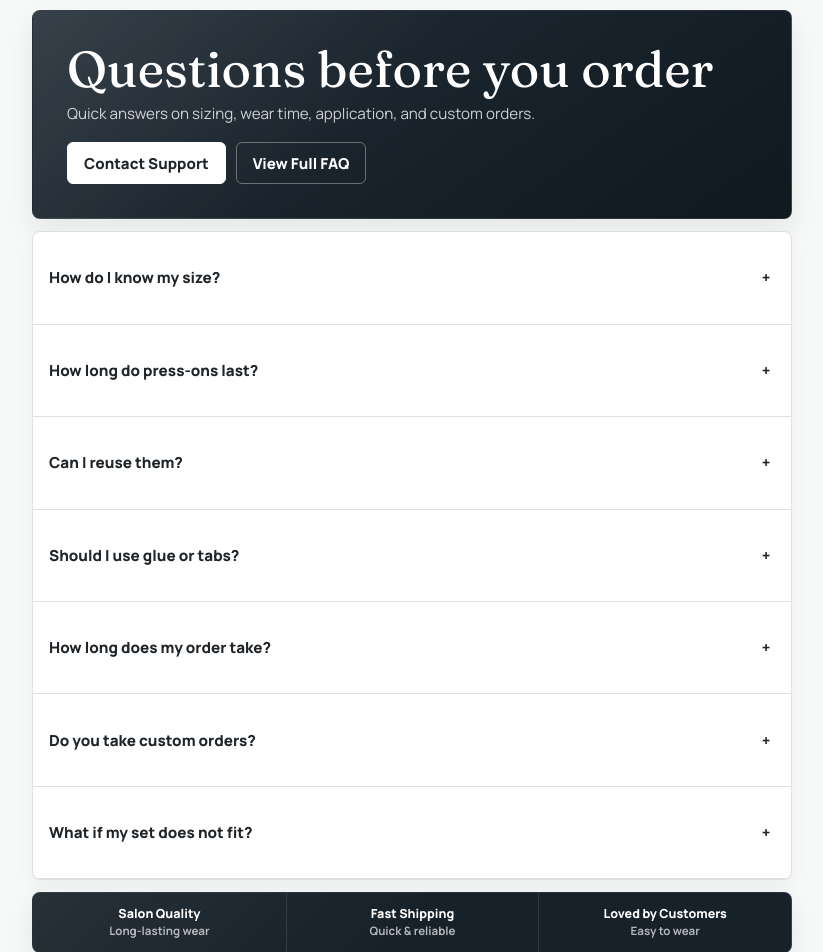
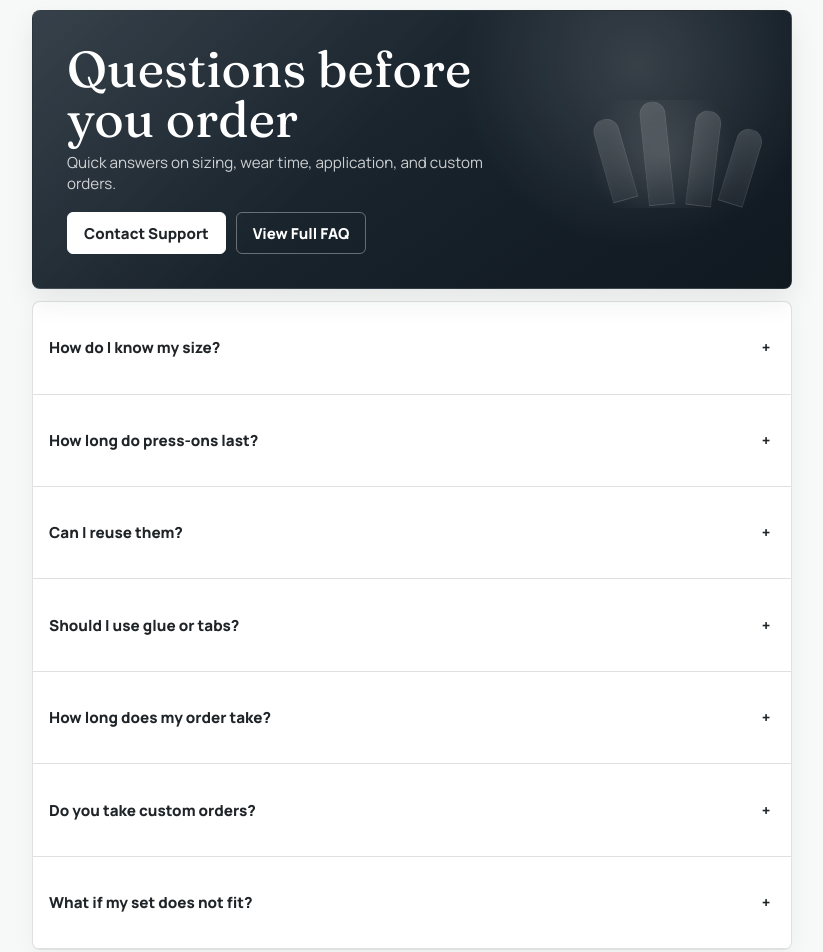
Before and after one commit to cashmoneyrick9/YourPrettySets, a React (Vite) app: page / in a window 1280 px wide. Shown: the part 3960-4912 px from the top of the page, without its empty margins (228-1051 px from the left). Built offline with nearby package versions, Linux system fonts and the light colour scheme.

Commit message:
Enhance FAQ intro with visual accents and trust icons

```diff
--- a/src/components/FaqSection.tsx
+++ b/src/components/FaqSection.tsx
@@ -1,3 +1,4 @@
+import { Heart, ShieldCheck, Truck } from "lucide-react";
 import { Accordion, AccordionContent, AccordionItem, AccordionTrigger } from "./ui/accordion";
 
 const homepageFaqItems = [
@@ -38,14 +39,20 @@ const homepageFaqItems = [
 
 const faqTrustItems = [
   {
+    icon: ShieldCheck,
+    iconName: "shield",
     label: "Salon Quality",
     detail: "Long-lasting wear"
   },
   {
+    icon: Truck,
+    iconName: "truck",
     label: "Fast Shipping",
     detail: "Quick & reliable"
   },
   {
+    icon: Heart,
+    iconName: "heart",
     label: "Loved by Customers",
     detail: "Easy to wear"
   }
@@ -56,6 +63,7 @@ export function FaqSection() {
     <section className="section-block faq-help-section" id="faq" aria-labelledby="faq-heading">
       <div className="faq-help">
         <div className="faq-help__intro" role="region" aria-label="FAQ intro">
+          <div className="faq-help__intro-content">
             <div className="faq-help__intro-copy">
               <h2 className="faq-help__heading" id="faq-heading">
                 Questions before you order
@@ -70,6 +78,13 @@ export function FaqSection() {
               <a className="faq-help__secondary-link" href="#faq">
                 View Full FAQ
               </a>
+            </div>
+          </div>
+          <div className="faq-help__visual" aria-hidden="true">
+            <span className="faq-help__visual-oval faq-help__visual-oval--one" />
+            <span className="faq-help__visual-oval faq-help__visual-oval--two" />
+            <span className="faq-help__visual-oval faq-help__visual-oval--three" />
+            <span className="faq-help__visual-oval faq-help__visual-oval--four" />
           </div>
         </div>
 
@@ -90,12 +105,25 @@ export function FaqSection() {
         </div>
 
         <ul className="faq-trust-strip" aria-label="FAQ trust notes">
-          {faqTrustItems.map((item) => (
+          {faqTrustItems.map((item) => {
+            const Icon = item.icon;
+
+            return (
               <li className="faq-trust-strip__item" key={item.label}>
+                <Icon
+                  aria-hidden="true"
+                  className="faq-trust-strip__icon"
+                  data-faq-trust-icon={item.iconName}
+                  size={17}
+                  strokeWidth={2}
+                />
+                <span className="faq-trust-strip__copy">
                   <span>{item.label}</span>
                   <small>{item.detail}</small>
+                </span>
               </li>
-          ))}
+            );
+          })}
         </ul>
       </div>
     </section>
--- a/src/styles.css
+++ b/src/styles.css
@@ -1734,6 +1734,7 @@ h1 {
 
 .faq-help__intro {
   background:
+    radial-gradient(circle at 80% 20%, rgba(255, 255, 255, 0.14), transparent 28%),
     linear-gradient(135deg, rgba(255, 255, 255, 0.08), transparent 44%),
     linear-gradient(145deg, #26313b 0%, #17212a 58%, #101820 100%);
   border: 1px solid rgba(255, 255, 255, 0.08);
@@ -1743,6 +1744,16 @@ h1 {
   display: grid;
   gap: 18px;
   padding: clamp(22px, 6vw, 34px);
+  position: relative;
+  overflow: hidden;
+}
+
+.faq-help__intro-content {
+  display: grid;
+  gap: 18px;
+  min-width: 0;
+  position: relative;
+  z-index: 1;
 }
 
 .faq-help__intro-copy {
@@ -1802,6 +1813,64 @@ h1 {
   background: transparent;
   border: 1px solid rgba(255, 255, 255, 0.34);
   color: var(--site-accent-text);
+}
+
+.faq-help__visual {
+  display: none;
+  min-height: 116px;
+  position: relative;
+  z-index: 0;
+}
+
+.faq-help__visual::before {
+  background: radial-gradient(circle, rgba(255, 255, 255, 0.13), transparent 68%);
+  border-radius: 999px;
+  content: "";
+  inset: 8px 0 0 auto;
+  position: absolute;
+  width: min(100%, 190px);
+}
+
+.faq-help__visual-oval {
+  background:
+    linear-gradient(150deg, rgba(255, 255, 255, 0.19), rgba(255, 255, 255, 0.04)),
+    rgba(255, 255, 255, 0.04);
+  border: 1px solid rgba(255, 255, 255, 0.12);
+  border-radius: 999px 999px 34px 34px;
+  box-shadow: inset 0 8px 14px rgba(255, 255, 255, 0.04);
+  display: block;
+  opacity: 0.62;
+  position: absolute;
+  transform-origin: center bottom;
+  width: 26px;
+}
+
+.faq-help__visual-oval--one {
+  height: 84px;
+  right: 118px;
+  top: 24px;
+  transform: rotate(-16deg);
+}
+
+.faq-help__visual-oval--two {
+  height: 104px;
+  right: 82px;
+  top: 9px;
+  transform: rotate(-6deg);
+}
+
+.faq-help__visual-oval--three {
+  height: 96px;
+  right: 46px;
+  top: 18px;
+  transform: rotate(7deg);
+}
+
+.faq-help__visual-oval--four {
+  height: 78px;
+  right: 14px;
+  top: 34px;
+  transform: rotate(17deg);
 }
 
 .faq-question-card {
@@ -1899,23 +1968,37 @@ h1 {
 }
 
 .faq-trust-strip__item {
-  display: grid;
-  gap: 3px;
-  padding: 14px 12px;
-  text-align: center;
+  align-items: center;
+  display: grid;
+  gap: 9px;
+  grid-template-columns: auto minmax(0, max-content);
+  justify-content: center;
+  padding: 13px 12px;
+  text-align: left;
+}
+
+.faq-trust-strip__icon {
+  color: rgba(255, 255, 255, 0.78);
+  flex: 0 0 auto;
 }
 
 .faq-trust-strip__item + .faq-trust-strip__item {
   border-left: 1px solid rgba(255, 255, 255, 0.1);
 }
 
-.faq-trust-strip__item span {
+.faq-trust-strip__copy {
+  display: grid;
+  gap: 2px;
+  min-width: 0;
+}
+
+.faq-trust-strip__copy span {
   font-size: var(--type-caption);
   font-weight: var(--weight-black);
   line-height: 1.1;
 }
 
-.faq-trust-strip__item small {
+.faq-trust-strip__copy small {
   color: rgba(255, 255, 255, 0.68);
   font-size: 0.72rem;
   font-weight: var(--weight-medium);
@@ -2197,6 +2280,17 @@ h1 {
     justify-self: center;
     max-height: min(650px, calc(94vh - 108px));
     min-height: min(650px, calc(94vh - 108px));
+  }
+
+  .faq-help__intro {
+    align-items: center;
+    grid-template-columns: minmax(0, 1fr) minmax(150px, 220px);
+  }
+
+  .faq-help__visual {
+    display: block;
+    justify-self: end;
+    width: min(100%, 210px);
   }
 
   .confidence-section {
```
Also changed, not shown: 1 other file (tests, documents, lock files or other folders). Lines whose indentation alone changed are shown as unchanged.
